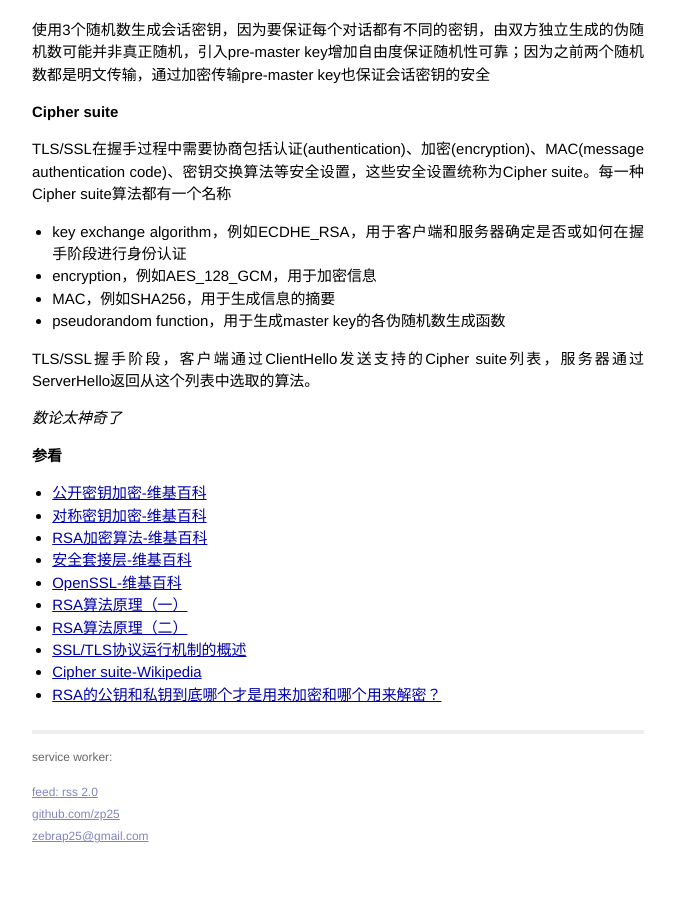
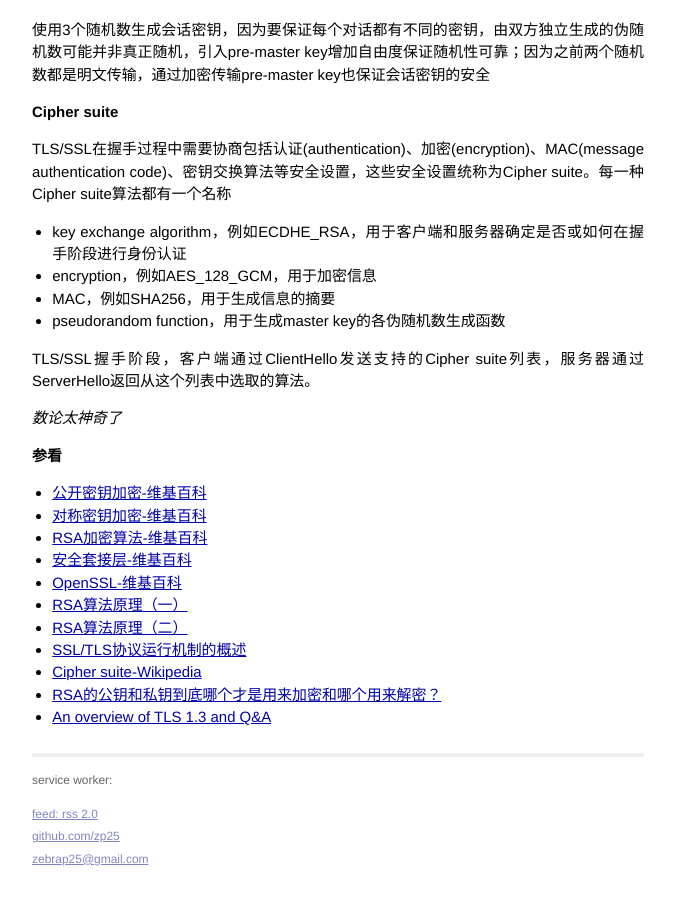
Before and after one commit to zp25/zp25.github.io, a Jekyll site: the page built from _posts/安全/2014-06-21-RSA一.markdown, in a window 1280 px wide and 900 px high, scrolled down 3240 px. Shown: the whole window, without its empty margins (302-977 px from the left). Built offline with Jekyll 4.4.1, drawn with Linux system fonts in a browser that asks for light colours; before the commit the page ends 4118 px from its top, so only the background shows below that.

Commit message:
feat: 添加tls1.3资料

```diff
--- a/_posts/安全/2014-06-21-RSA一.markdown
+++ b/_posts/安全/2014-06-21-RSA一.markdown
@@ -138,6 +138,7 @@ TLS/SSL握手阶段，客户端通过ClientHello发送支持的Cipher suite列
 + [SSL/TLS协议运行机制的概述](http://www.ruanyifeng.com/blog/2014/02/ssl_tls.html "SSL/TLS协议运行机制的概述")
 + [Cipher suite-Wikipedia](https://en.wikipedia.org/wiki/Cipher_suite "Cipher suite")
 + [RSA的公钥和私钥到底哪个才是用来加密和哪个用来解密？](https://www.zhihu.com/question/25912483 "RSA的公钥和私钥到底哪个才是用来加密和哪个用来解密？")
++ [An overview of TLS 1.3 and Q&A](https://blog.cloudflare.com/tls-1-3-overview-and-q-and-a/ "An overview of TLS 1.3 and Q&A")
 
 [EulerF]: http://zh.wikipedia.org/wiki/%E6%AC%A7%E6%8B%89%E5%87%BD%E6%95%B0 "欧拉函数"
 [num]: http://zh.wikipedia.org/wiki/%E6%95%B0%E8%AE%BA "数论"
```
